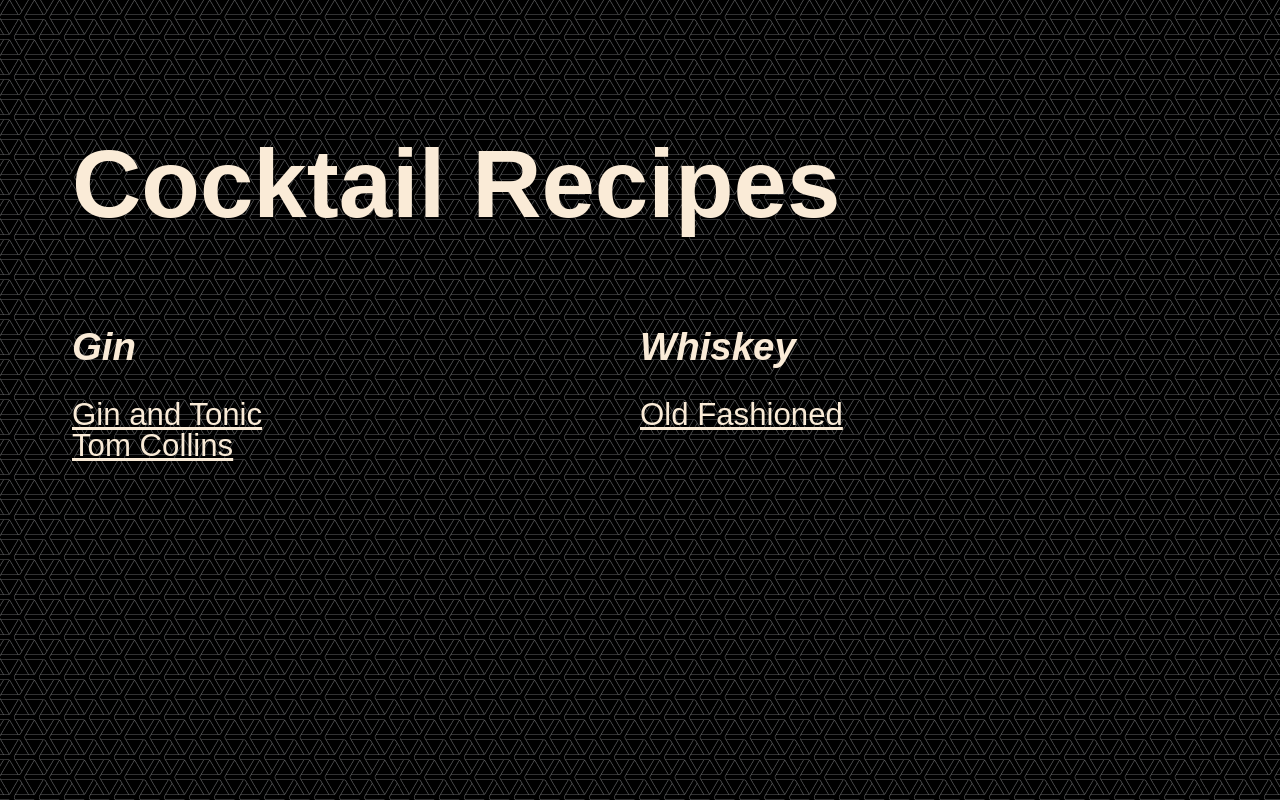
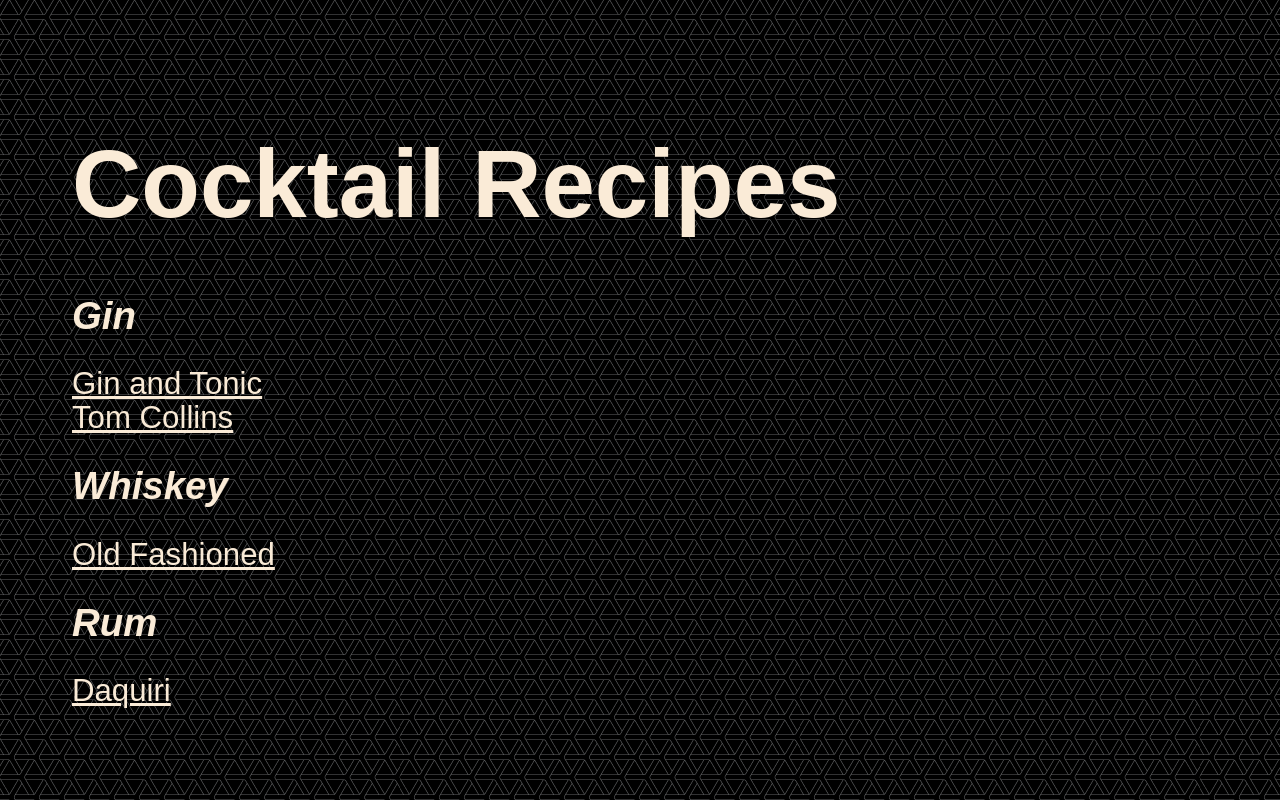
Before and after one commit to mikelz129/mike-recipes, a plain HTML site: page index.html in a window 1280 px wide. Drawn offline with Linux system fonts and the light colour scheme.

Commit message:
undid columns on main page

```diff
--- a/index.html
+++ b/index.html
@@ -9,15 +9,13 @@
 <body class="homepage">
     <h1 class="mainboi">Cocktail Recipes</h1>
     <div class="row">
-        <div class="column">
             <h2>Gin</h2>
             <a href="recipes/gandt.html"><p >Gin and Tonic</p></a>
             <a href="recipes/tomcollins.html"><p >Tom Collins</p></a>
-        </div>
-        <div class="column">
             <h2>Whiskey</h2>
             <a href="recipes/oldfashioned.html"><p >Old Fashioned</p></a>
-        </div>
+            <h2>Rum</h2>
+            <a href="recipes/daquiri.html"><p >Daquiri</p></a>
      </div>
     </body>
 <lp
--- a/style.css
+++ b/style.css
@@ -41,6 +41,7 @@ li,
 ol {
     font-size: .65em;
     margin: 0;
+    line-height: 1.1;
 }
 
 .mainboi {
```
